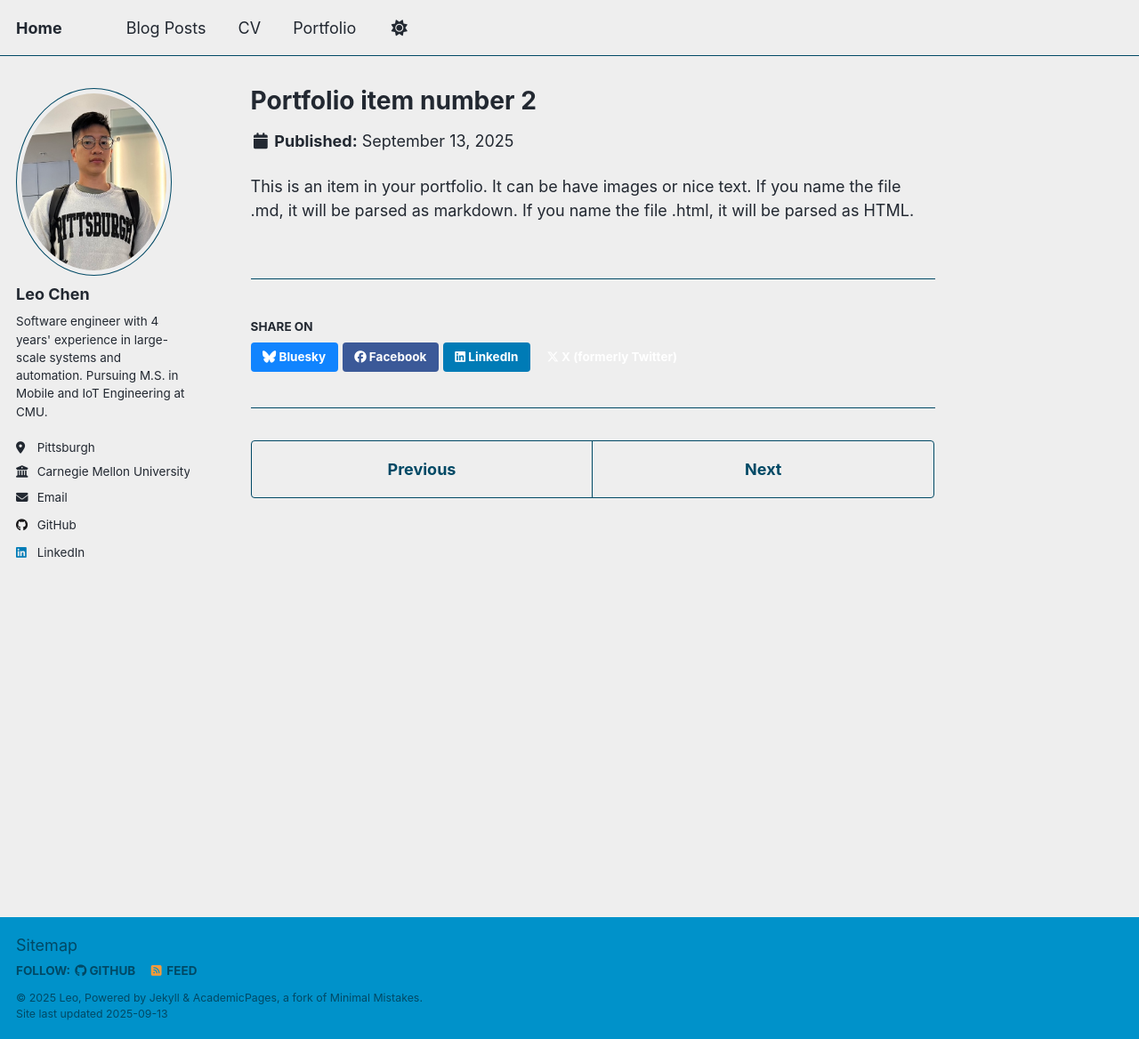
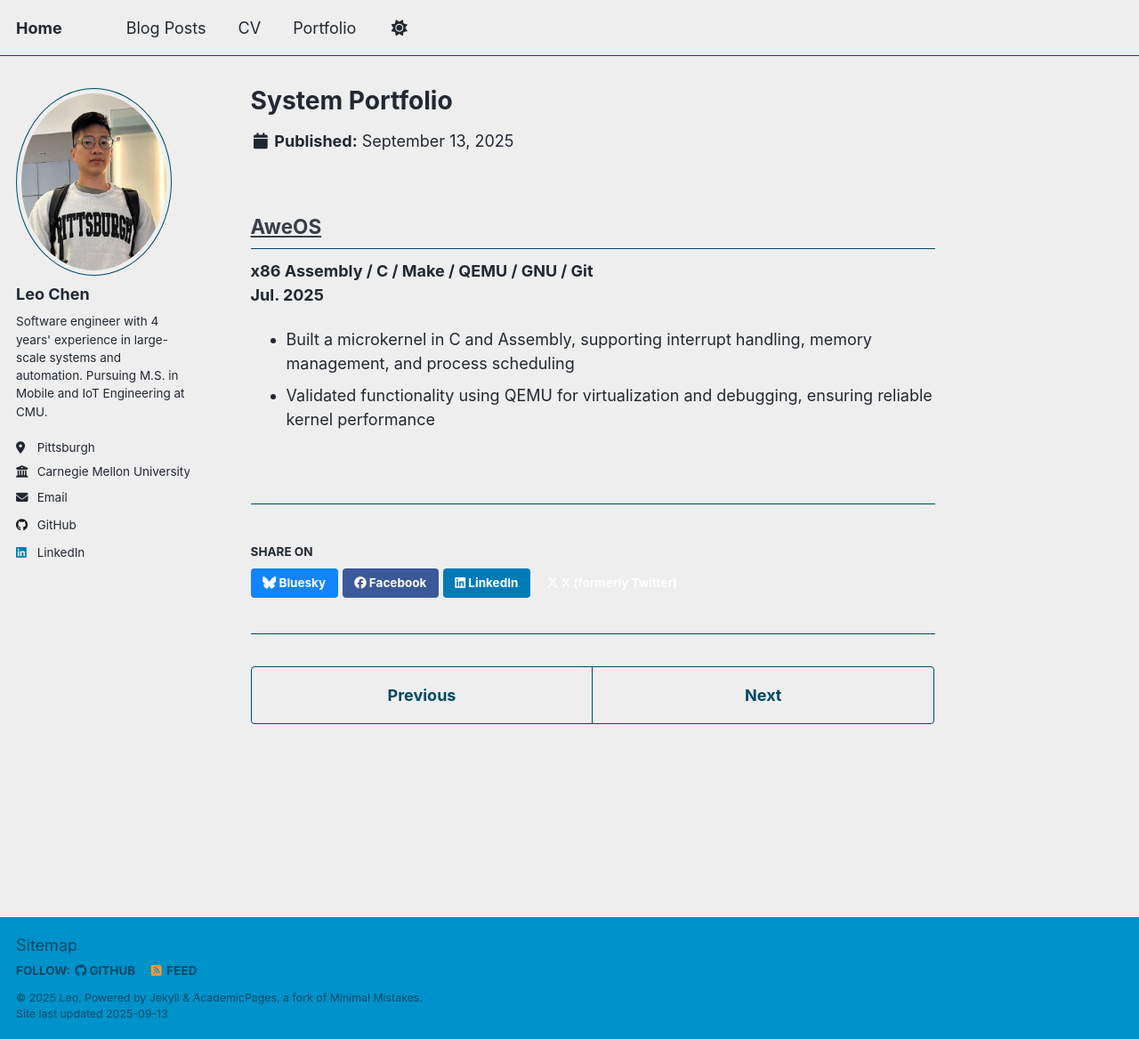
Before and after one commit to hanlinchentw/hanlinchentw, a Jekyll site: the page built from _portfolio/portfolio-2.md, in a window 1280 px wide and 1168 px high. Shown: the whole window at 89% size. Built offline with Jekyll 4.4.1, drawn with Linux system fonts in a browser that asks for light colours; a script that is not in the unit is left out.

Commit message:
update portfolio

```diff
--- a/_portfolio/portfolio-2.html
+++ /dev/null
@@ -1,7 +0,0 @@
----
-title: "Portfolio item number 2"
-excerpt: "Short description of portfolio item number 2 <br/><img src='/images/500x300.png'>"
-collection: portfolio
----
-
-This is an item in your portfolio. It can be have images or nice text. If you name the file .md, it will be parsed as markdown. If you name the file .html, it will be parsed as HTML.
--- /dev/null
+++ b/_portfolio/portfolio-2.md
@@ -0,0 +1,13 @@
+---
+title: "System Portfolio"
+excerpt: "Low-level computer systems, such Kernels"
+collection: portfolio
+---
+
+## [AweOS](https://www.github.com/hanlinchentw/AweOS)
+
+**x86 Assembly / C / Make / QEMU / GNU / Git**
+**Jul. 2025**
+
+- Built a microkernel in C and Assembly, supporting interrupt handling, memory management, and process scheduling
+- Validated functionality using QEMU for virtualization and debugging, ensuring reliable kernel performance
```
Also changed, not shown: _portfolio/portfolio-1.md (+2 -10 lines).
